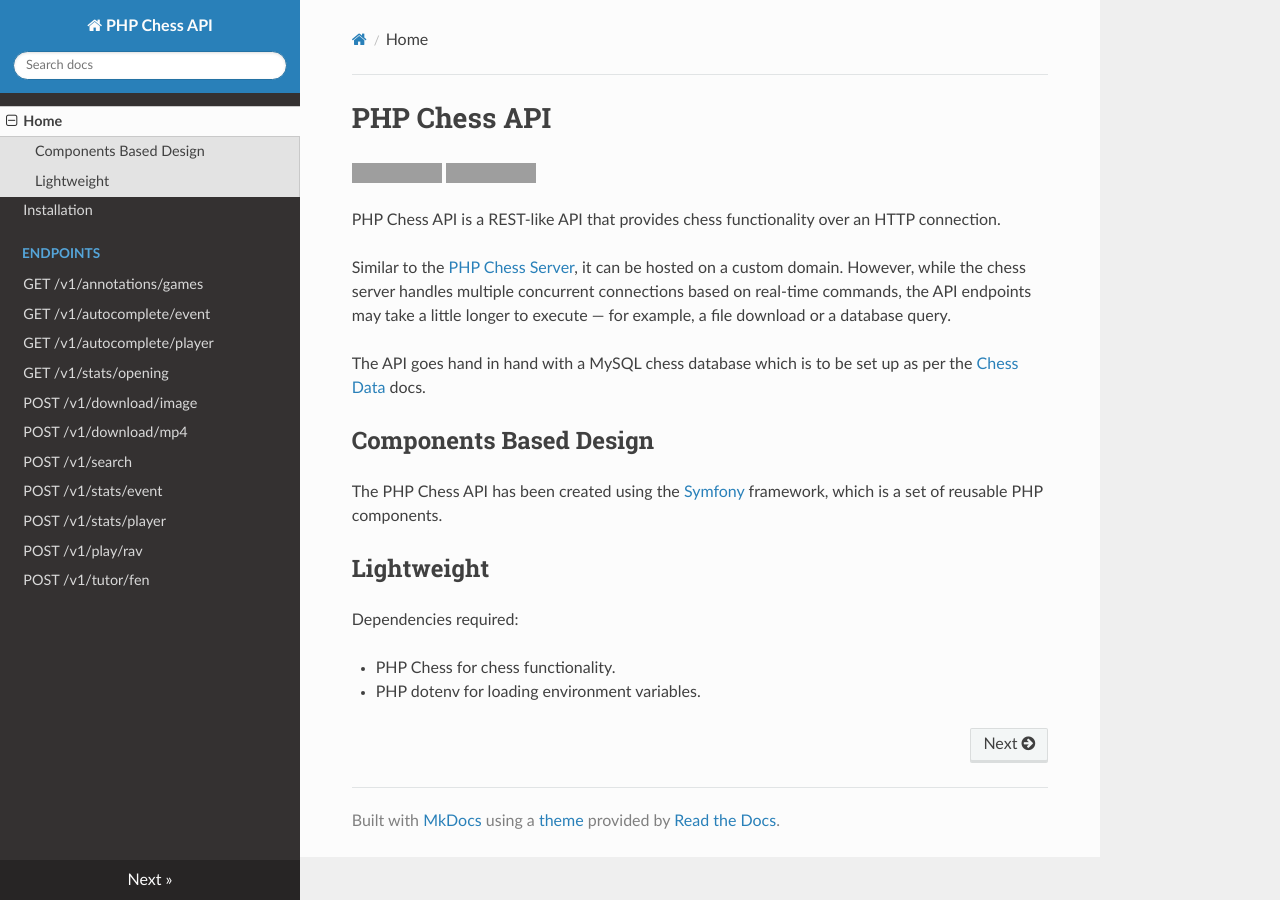
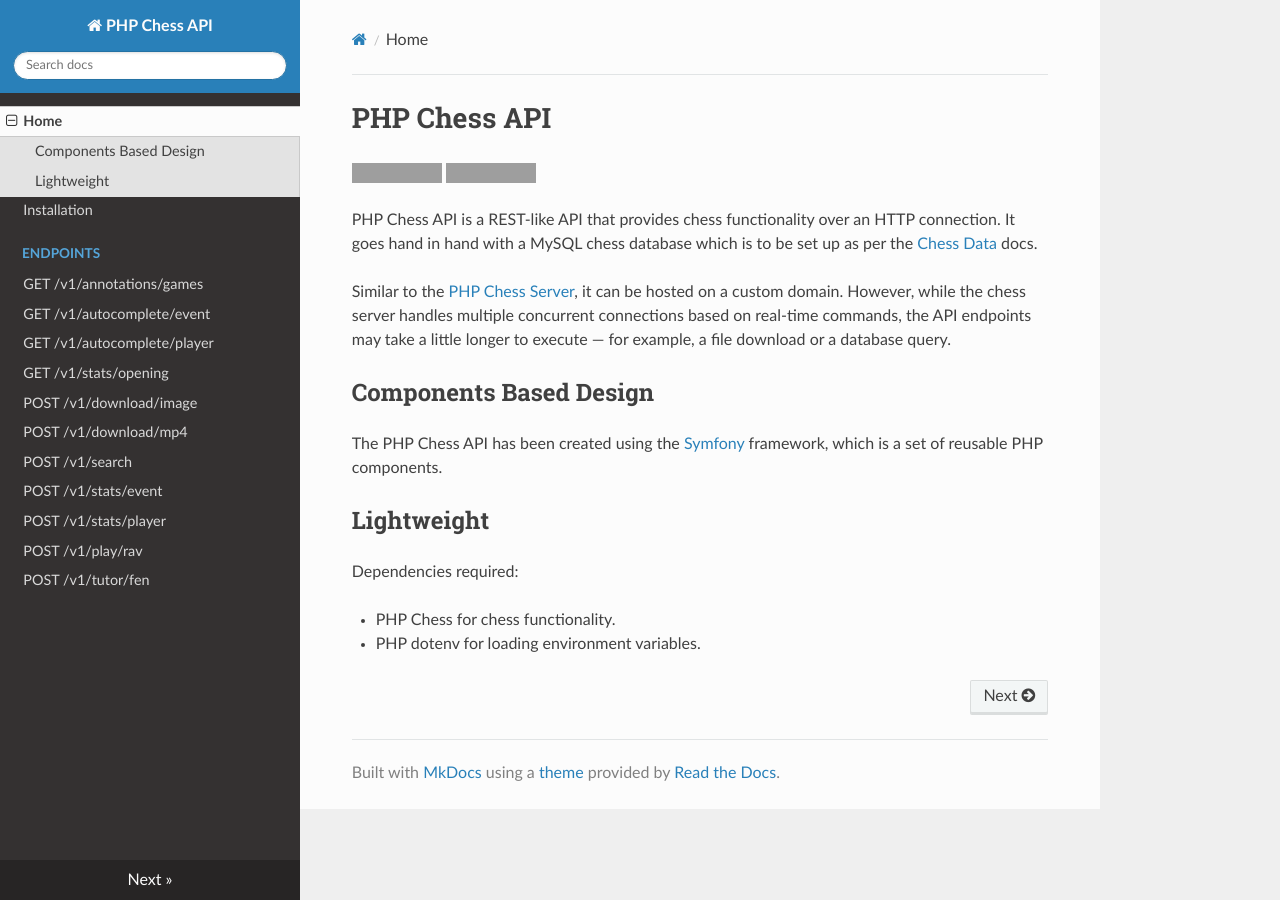
Before and after one commit to chesslablab/chess-api, an MkDocs documentation site: the page built from docs/index.md, in a window 1280 px wide. Built offline with MkDocs 1.6.1, drawn with Linux system fonts in a browser that asks for light colours; nearby versions of some CDN libraries; grey boxes are pictures that could not be loaded.

Commit message:
Improved the docs

```diff
--- a/docs/index.md
+++ b/docs/index.md
@@ -3,11 +3,9 @@
 [![License: MIT](https://img.shields.io/badge/License-MIT-blue.svg)](https://opensource.org/license/mit/)
 [![Contributors](https://img.shields.io/github/contributors/chesslablab/chess-api)](https://github.com/chesslablab/chess-api/graphs/contributors)
 
-PHP Chess API is a REST-like API that provides chess functionality over an HTTP connection.
+PHP Chess API is a REST-like API that provides chess functionality over an HTTP connection. It goes hand in hand with a MySQL chess database which is to be set up as per the [Chess Data](https://chesslablab.github.io/chess-data/) docs.
 
 Similar to the [PHP Chess Server](https://chesslablab.github.io/chess-server/), it can be hosted on a custom domain. However, while the chess server handles multiple concurrent connections based on real-time commands, the API endpoints may take a little longer to execute — for example, a file download or a database query.
-
-The API goes hand in hand with a MySQL chess database which is to be set up as per the [Chess Data](https://chesslablab.github.io/chess-data/) docs.
 
 ## Components Based Design
 
```
